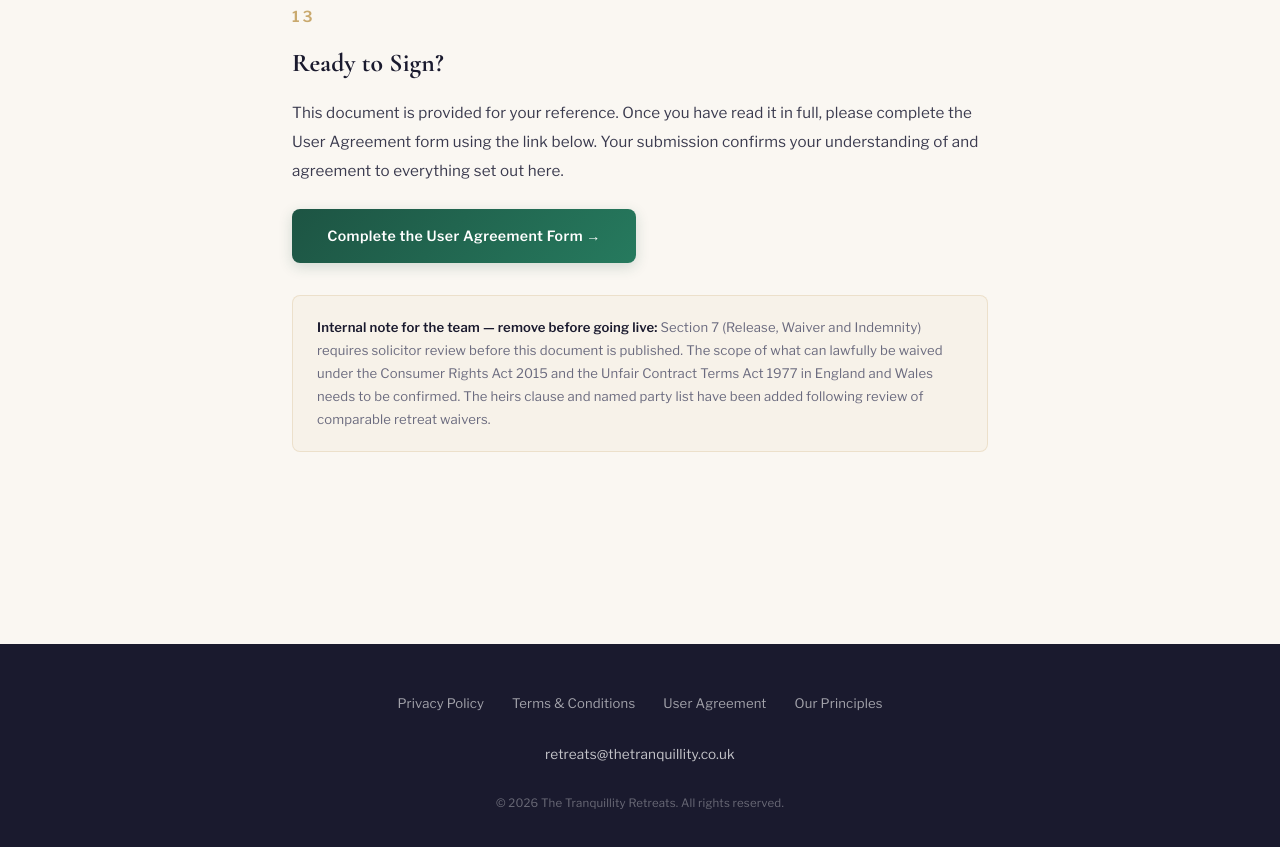
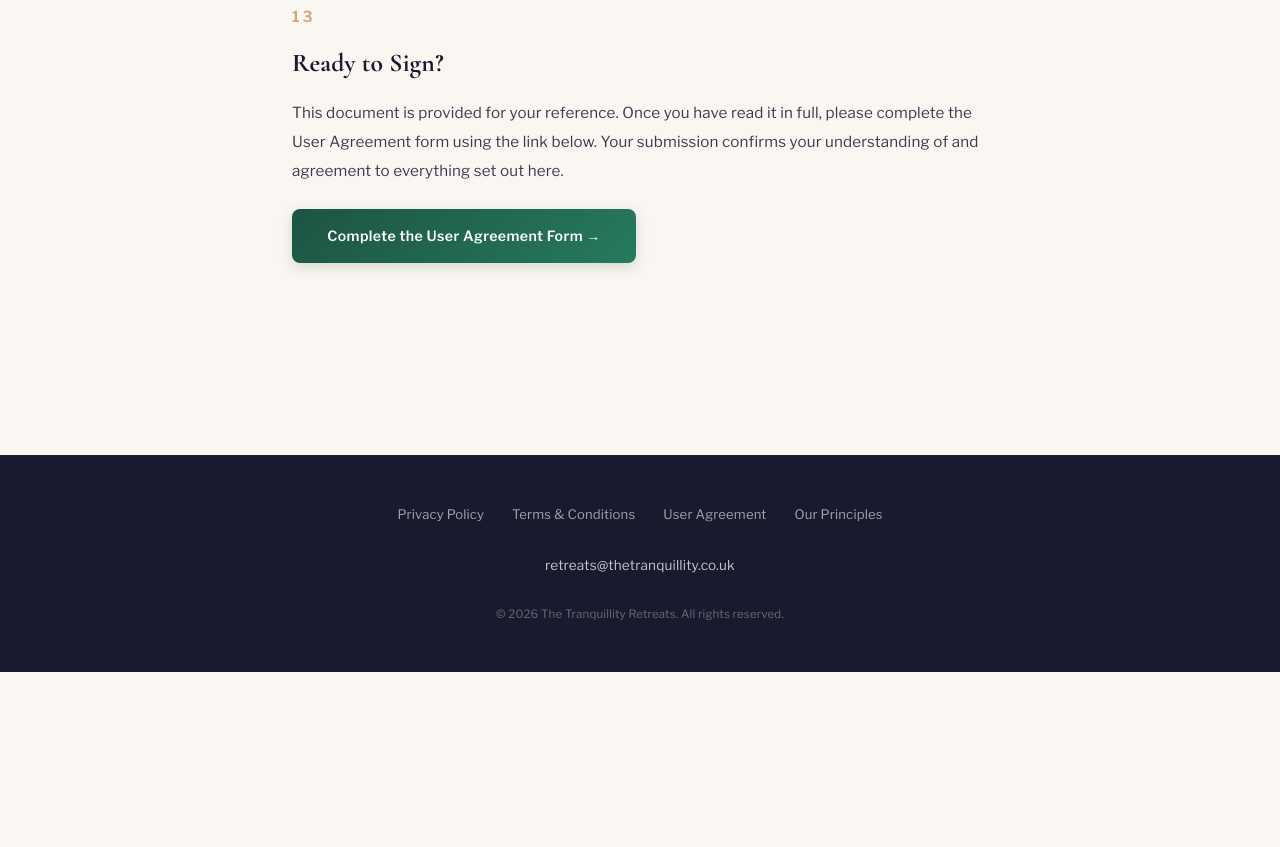
Before and after one commit to thetranquillityretreats/2026-norway-retreat-welcome-portal, a plain HTML site: page user-agreement.html in a window 1280 px wide. Shown: the part 7948-8795 px from the top of the page. After the commit the page ends 8620 px from the top, so only its background shows below. Drawn offline with nearby package versions, Linux system fonts and the light colour scheme.

Commit message:
Remove internal solicitor note from Section 13

```diff
--- a/user-agreement.html
+++ b/user-agreement.html
@@ -50,8 +50,6 @@ nav{position:sticky;top:0;z-index:100;background:rgba(250,247,242,0.92);backdrop
 .principles-ref{background:var(--bg-warm);border-left:3px solid var(--gold);padding:1.25rem 1.5rem;border-radius:0 var(--radius) var(--radius) 0;margin:1.5rem 0;font-size:0.9rem;line-height:1.8}
 .principles-ref a{font-weight:500}
 .sign-btn{display:inline-block;background:linear-gradient(135deg,var(--green-deep),var(--green-mid));color:#fff;padding:0.85rem 2.2rem;border-radius:var(--radius);font-size:0.88rem;font-weight:600;text-decoration:none;letter-spacing:0.03em;transition:all var(--transition);box-shadow:0 4px 14px rgba(29,84,67,0.18)}.sign-btn:hover{opacity:0.9;color:#fff;transform:translateY(-1px)}
-.solicitor-note{background:rgba(201,169,110,0.06);border:1px solid var(--gold-border);border-radius:var(--radius);padding:1.25rem 1.5rem;margin-top:3rem;font-size:0.82rem;line-height:1.75;color:var(--text-muted)}
-.solicitor-note strong{color:var(--text)}
 footer{background:var(--text);color:rgba(255,255,255,0.55);padding:3rem 2rem;text-align:center}
 .footer-links{display:flex;justify-content:center;gap:1.75rem;flex-wrap:wrap;margin-bottom:1.5rem}
 .footer-links a{color:rgba(255,255,255,0.6);text-decoration:none;font-size:0.82rem;transition:color var(--transition)}.footer-links a:hover{color:var(--gold)}
@@ -189,7 +187,6 @@ footer{background:var(--text);color:rgba(255,255,255,0.55);padding:3rem 2rem;tex
     <h2>Ready to Sign?</h2>
     <p>This document is provided for your reference. Once you have read it in full, please complete the User Agreement form using the link below. Your submission confirms your understanding of and agreement to everything set out here.</p>
     <p style="margin-top:1.5rem;"><a class="sign-btn" href="https://forms.gle/H2WophjVLuVWpuG87" target="_blank" rel="noopener">Complete the User Agreement Form &rarr;</a></p>
-    <div class="solicitor-note" style="margin-top:2rem;"><strong>Internal note for the team &mdash; remove before going live:</strong> Section 7 (Release, Waiver and Indemnity) requires solicitor review before this document is published. The scope of what can lawfully be waived under the Consumer Rights Act 2015 and the Unfair Contract Terms Act 1977 in England and Wales needs to be confirmed. The heirs clause and named party list have been added following review of comparable retreat waivers.</div>
   </div>
 
 </div>
```
